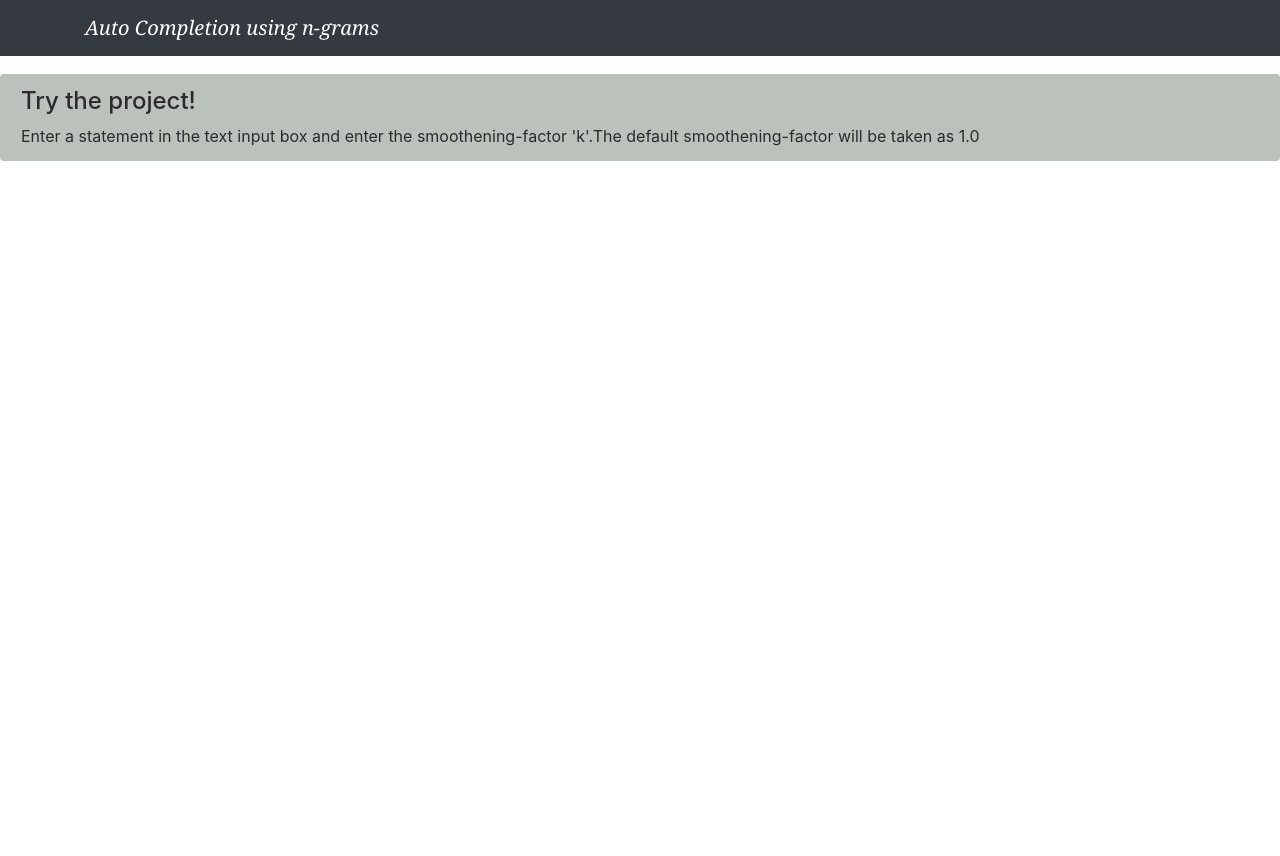
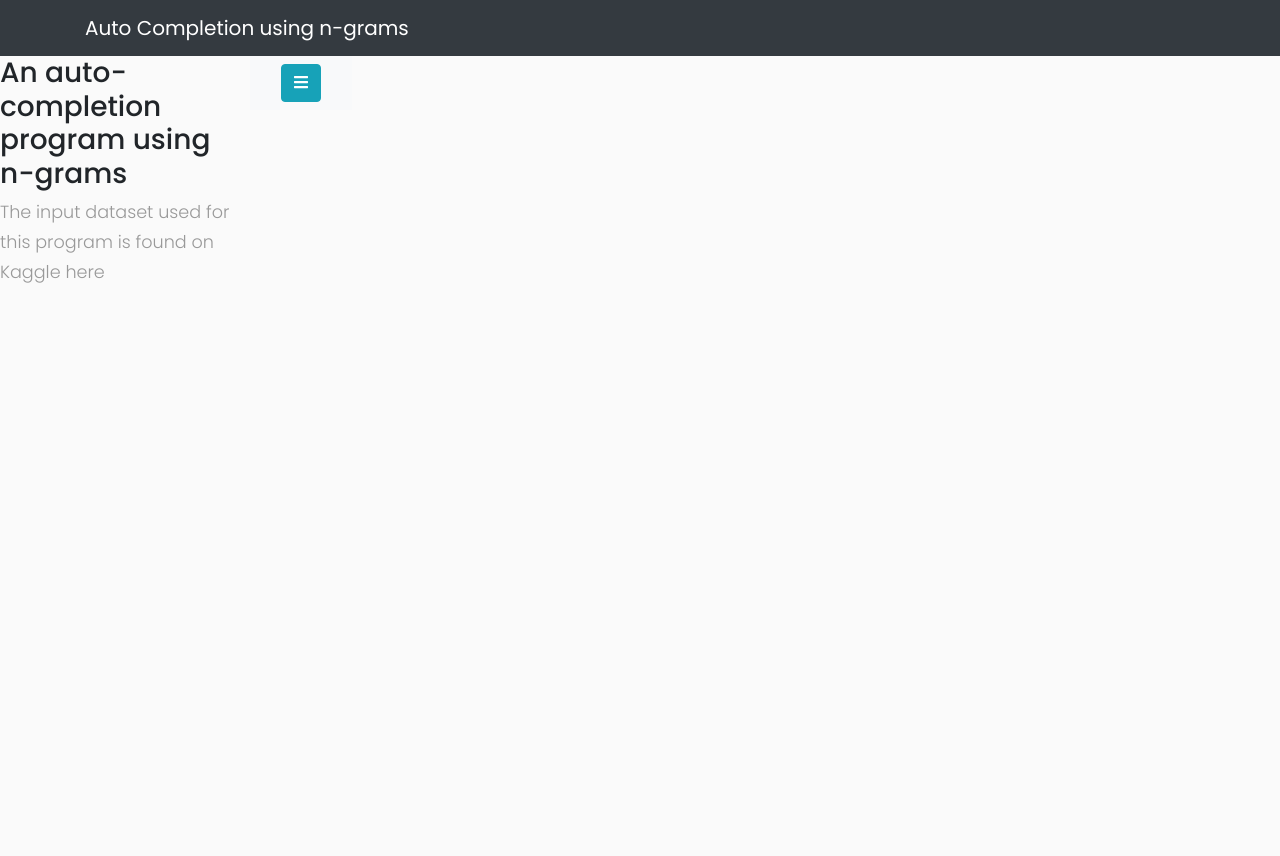
Before and after one commit to KrutikaBhatt/Auto-Completion-using-NLP, a Django app: page / in a window 1280 px wide. Before the commit the page ends 161 px from the top, so only its background shows below. Run offline with Django 3.2, Linux system fonts and the light colour scheme; some libraries are stand-ins or nearby versions.

Commit message:
Started with slidebar

```diff
--- a/static/css/app.css
+++ b/static/css/app.css
@@ -1,9 +1,47 @@
+@import "https://fonts.googleapis.com/css?family=Poppins:300,400,500,600,700";
+
+
+body {
+    font-family: 'Poppins', sans-serif;
+    background: #fafafa;
+}
+
+p {
+    font-family: 'Poppins', sans-serif;
+    font-size: 1.1em;
+    font-weight: 300;
+    line-height: 1.7em;
+    color: #999;
+}
+
+a, a:hover, a:focus {
+    color: inherit;
+    text-decoration: none;
+    transition: all 0.3s;
+}
 .navbar-brand {
-    font-family: 'Noto Serif', serif;
+    font-family: 'Poppins', sans-serif;
   }
 
-.alert-custom {
-    margin-top:18px;
-    background-color:#bbc2bc;
-    color:rgb(44, 42, 42);
+.wrapper {
+  display: flex;
+  width: 100%;
+  align-items: stretch;
 }
+#sidebar {
+  min-width: 250px;
+  max-width: 250px;
+  min-height: 100vh;
+}
+
+#sidebar.active {
+  margin-left: -250px;
+}
+@media (max-width: 768px) {
+  #sidebar {
+      margin-left: -250px;
+  }
+  #sidebar.active {
+      margin-left: 0;
+  }
+}
--- a/templates/home.html
+++ b/templates/home.html
@@ -5,9 +5,11 @@
         <meta charset="utf-8">
         <title>Auto Completion</title>
         <link rel="preconnect" href="https://fonts.gstatic.com">
-        <link href="https://fonts.googleapis.com/css2?family=Noto+Serif:ital@1&display=swap" rel="stylesheet">
         <link rel="stylesheet" href="{% static 'css/bootstrap.min.css' %}">
-        <link rel="stylesheet" href="{% static 'css/app.css' %}">
+        <link rel="stylesheet" href="{% static 'css/app.css' %}" >
+
+        <script defer src="https://use.fontawesome.com/releases/v5.0.13/js/solid.js" integrity="sha384-tzzSw1/Vo+0N5UhStP3bvwWPq+uvzCMfrN1fEFe+xBmv1C/AtVX5K0uZtmcHitFZ" crossorigin="anonymous"></script>
+        <script defer src="https://use.fontawesome.com/releases/v5.0.13/js/fontawesome.js" integrity="sha384-6OIrr52G08NpOFSZdxxz1xdNSndlD4vdcf/q2myIUVO0VsqaGHJsB0RaBE01VTOY" crossorigin="anonymous"></script>
 
     </head>
     <body>
@@ -16,10 +18,24 @@
               <a class="navbar-brand" href="{% url 'home' %}">Auto Completion using n-grams</a>
             </div>
           </nav>
-        <div class="alert alert-custom">
-            <h4 class="alert-heading">Try the project!</h4>
-            Enter a statement in the text input box and enter the smoothening-factor 'k'.The default smoothening-factor
-            will be taken as 1.0
-        </div>
+       <div class="wrapper">
+           <nav id="sidebar">
+            <div class="sidebar-header">
+                <h3>An auto-completion program using n-grams</h3>
+            </div>
+            <p>The input dataset used for this program is found on Kaggle <a href="#">here</a></p>
+           </nav>
+           <div id="content">
+            <nav class="navbar navbar-expand-lg navbar-light bg-light">
+                <div class="container-fluid">
+                    <button type="button" id="sidebarCollapse" class="btn btn-info">
+                        <i class="fa fa-bars"></i>
+                    </button>
+
+                </div>
+            </nav>
+           </div>
+
+       </div>
     </body>
 </html>
```
